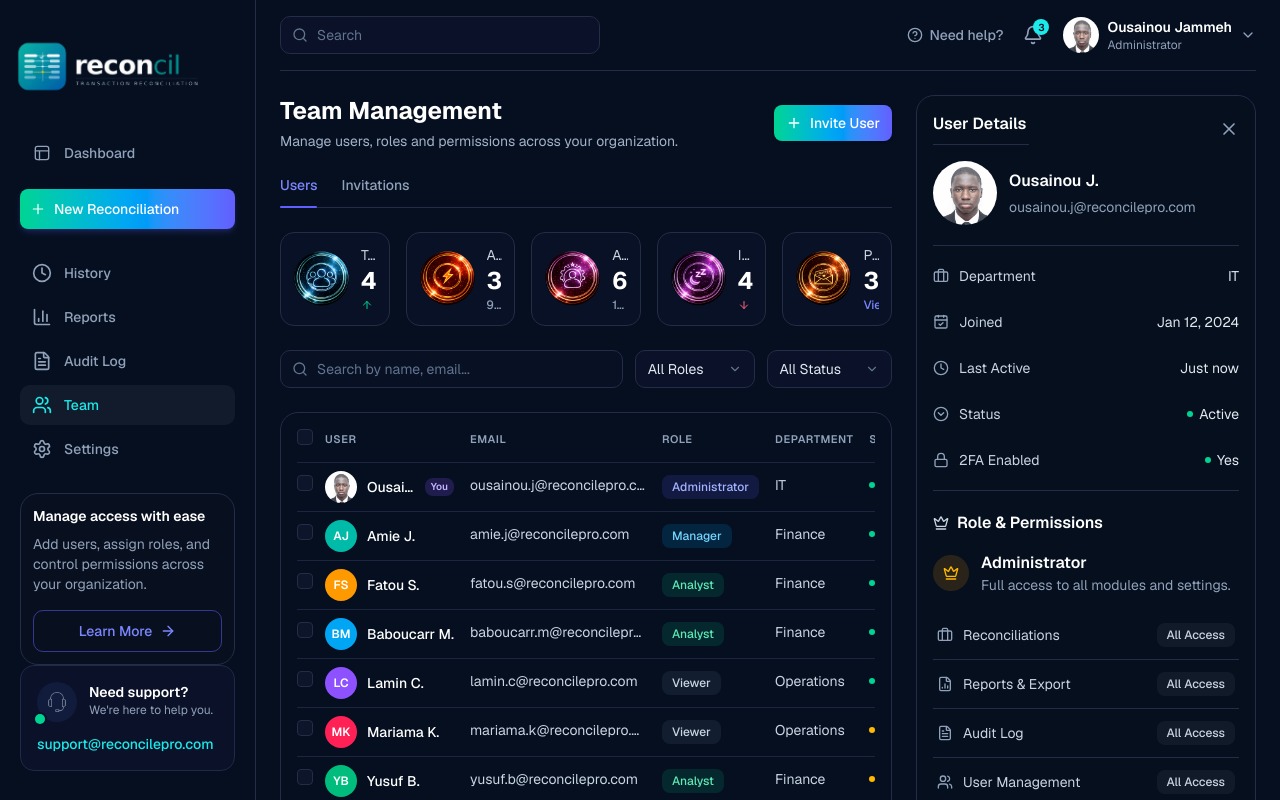
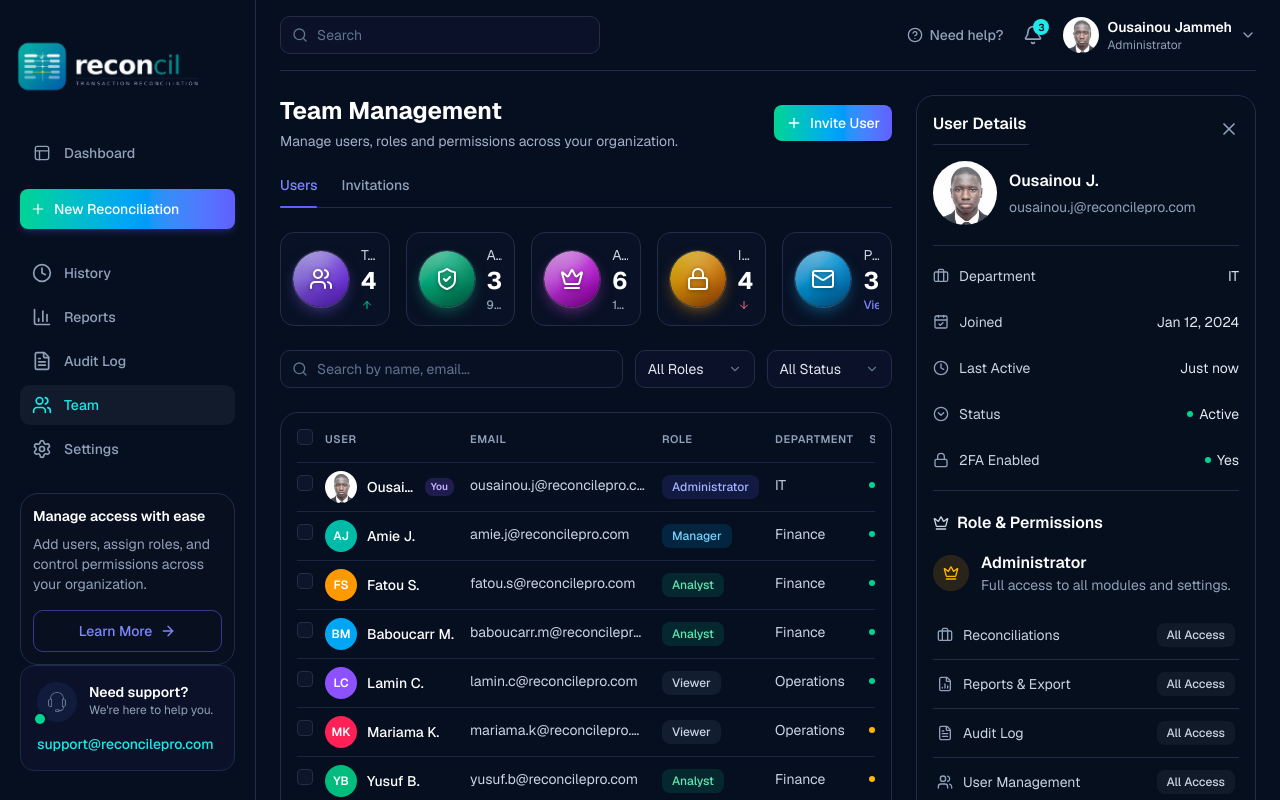
Before and after one commit to ousainoubsj/recon-frontend, a Next.js app: page /dashboard/team in a window 1280 px wide. Built offline with nearby package versions, Linux system fonts and the light colour scheme.

Commit message:
Refactor dashboard components to use icon components and improve styling

```diff
--- a/components/dashboard/AuditStats.tsx
+++ b/components/dashboard/AuditStats.tsx
@@ -1,5 +1,4 @@
-import Image from 'next/image'
-import { ArrowUp } from 'lucide-react'
+import { ArrowUp, Activity, ShieldCheck, AlertTriangle, Users } from 'lucide-react'
 import { TruncateTooltip } from '@/components/ui/truncate-tooltip'
 
 type Sub = { kind: 'trend'; value: string } | { kind: 'plain'; text: string; colorClassName: string }
@@ -7,31 +6,41 @@ type Sub = { kind: 'trend'; value: string } | { kind: 'plain'; text: string; col
 const stats: {
   label: string
   value: string
-  icon: string
+  Icon: typeof Activity
+  gradient: string
+  glow: string
   sub: Sub
 }[] = [
   {
     label: 'Total Activities',
     value: '12,842',
-    icon: '/icons/total-activities.png',
+    Icon: Activity,
+    gradient: 'from-violet-300 via-violet-500 to-violet-700',
+    glow: 'shadow-[0_6px_16px_-4px_rgba(139,92,246,0.55)]',
     sub: { kind: 'trend', value: '18.7%' },
   },
   {
     label: 'Successful Activities',
     value: '11,256',
-    icon: '/icons/success.png',
+    Icon: ShieldCheck,
+    gradient: 'from-emerald-300 via-emerald-500 to-emerald-700',
+    glow: 'shadow-[0_6px_16px_-4px_rgba(16,185,129,0.55)]',
     sub: { kind: 'plain', text: '87.6% of total', colorClassName: 'text-slate-400' },
   },
   {
     label: 'Failed Activities',
     value: '286',
-    icon: '/icons/failed.png',
+    Icon: AlertTriangle,
+    gradient: 'from-amber-300 via-amber-500 to-amber-700',
+    glow: 'shadow-[0_6px_16px_-4px_rgba(245,158,11,0.55)]',
     sub: { kind: 'plain', text: '2.2% of total', colorClassName: 'text-rose-400' },
   },
   {
     label: 'Unique Users',
     value: '42',
-    icon: '/icons/unique.png',
+    Icon: Users,
+    gradient: 'from-sky-300 via-sky-500 to-sky-700',
+    glow: 'shadow-[0_6px_16px_-4px_rgba(14,165,233,0.55)]',
     sub: { kind: 'trend', value: '7' },
   },
 ]
@@ -39,11 +48,14 @@ const stats: {
 export default function AuditStats() {
   return (
     <div className="grid grid-cols-1 gap-4 sm:grid-cols-2 xl:grid-cols-4">
-      {stats.map(({ label, value, icon, sub }) => (
+      {stats.map(({ label, value, Icon, gradient, glow, sub }) => (
         <div key={label} className="flex items-center gap-3 rounded-xl border border-[#232D47] bg-[#0D152A]/50 p-3">
-          <div className="relative h-14 w-14 shrink-0 overflow-visible">
-            <Image src={icon} alt="" width={64} height={64} className="h-full w-full scale-140 object-contain" />
-          </div>
+          <span className={`relative flex h-14 w-14 shrink-0 items-center justify-center overflow-hidden rounded-full ring-1 ring-white/15 ${glow}`}>
+            <span className={`pointer-events-none absolute inset-0 rounded-full bg-linear-to-br ${gradient} opacity-80`} />
+            <span className="pointer-events-none absolute -top-3 left-1/2 h-8 w-10 -translate-x-1/2 rounded-full bg-white/30 blur-md" />
+            <span className="pointer-events-none absolute inset-0 rounded-full bg-linear-to-t from-black/20 via-transparent to-transparent" />
+            <Icon className="relative h-6 w-6 text-white drop-shadow-[0_1px_2px_rgba(0,0,0,0.45)]" strokeWidth={2} />
+          </span>
           <div className="min-w-0">
             <TruncateTooltip as="p" className="truncate text-sm text-slate-300" tooltip={label}>
               {label}
--- a/components/dashboard/HistoryStats.tsx
+++ b/components/dashboard/HistoryStats.tsx
@@ -1,5 +1,4 @@
-import Image from 'next/image'
-import { ArrowDown, ArrowUp } from 'lucide-react'
+import { ArrowDown, ArrowUp, GitCompareArrows, Percent, Banknote, Receipt } from 'lucide-react'
 import { TruncateTooltip } from '@/components/ui/truncate-tooltip'
 
 const stats = [
@@ -8,39 +7,50 @@ const stats = [
     value: '128',
     trend: '18.7%',
     trendUp: true,
-    icon: '/icons/total-recon.png',
+    Icon: GitCompareArrows,
+    gradient: 'from-violet-300 via-violet-500 to-violet-700',
+    glow: 'shadow-[0_6px_16px_-4px_rgba(139,92,246,0.55)]',
   },
   {
     label: 'Average Match Rate',
     value: '97.42%',
     trend: '1.63%',
     trendUp: true,
-    icon: '/icons/avg-matched.png',
+    Icon: Percent,
+    gradient: 'from-emerald-300 via-emerald-500 to-emerald-700',
+    glow: 'shadow-[0_6px_16px_-4px_rgba(16,185,129,0.55)]',
   },
   {
     label: 'Total Break Value',
     value: '$1,245,750.32',
     trend: '12.4%',
     trendUp: false,
-    icon: '/icons/total-break.png',
+    Icon: Banknote,
+    gradient: 'from-rose-300 via-rose-500 to-rose-700',
+    glow: 'shadow-[0_6px_16px_-4px_rgba(244,63,94,0.55)]',
   },
   {
     label: 'Total Transactions',
     value: '24.8M',
     trend: '23.5%',
     trendUp: true,
-    icon: '/icons/total-transaction.png',
+    Icon: Receipt,
+    gradient: 'from-sky-300 via-sky-500 to-sky-700',
+    glow: 'shadow-[0_6px_16px_-4px_rgba(14,165,233,0.55)]',
   },
 ]
 
 export default function HistoryStats() {
   return (
     <div className="grid grid-cols-1 gap-4 sm:grid-cols-2 xl:grid-cols-4">
-      {stats.map(({ label, value, trend, trendUp, icon }) => (
+      {stats.map(({ label, value, trend, trendUp, Icon, gradient, glow }) => (
         <div key={label} className="flex items-center gap-3 rounded-xl border border-[#232D47] bg-[#0D152A]/50 p-3">
-          <div className="relative h-16 w-16 shrink-0 overflow-visible">
-            <Image src={icon} alt="" width={64} height={64} className="h-full w-full scale-170 object-contain" />
-          </div>
+          <span className={`relative flex h-14 w-14 shrink-0 items-center justify-center overflow-hidden rounded-full ring-1 ring-white/15 ${glow}`}>
+            <span className={`pointer-events-none absolute inset-0 rounded-full bg-linear-to-br ${gradient} opacity-80`} />
+            <span className="pointer-events-none absolute -top-3 left-1/2 h-8 w-10 -translate-x-1/2 rounded-full bg-white/30 blur-md" />
+            <span className="pointer-events-none absolute inset-0 rounded-full bg-linear-to-t from-black/20 via-transparent to-transparent" />
+            <Icon className="relative h-6 w-6 text-white drop-shadow-[0_1px_2px_rgba(0,0,0,0.45)]" strokeWidth={2} />
+          </span>
           <div className="min-w-0">
             <TruncateTooltip as="p" className="truncate text-sm text-slate-300" tooltip={label}>
               {label}
--- a/components/dashboard/StatsOverview.tsx
+++ b/components/dashboard/StatsOverview.tsx
@@ -1,5 +1,4 @@
-import Image from 'next/image'
-import { ArrowDown, ArrowUp } from 'lucide-react'
+import { ArrowDown, ArrowUp, GitCompareArrows, Percent, Unlink2, Banknote } from 'lucide-react'
 
 const stats = [
   {
@@ -7,38 +6,51 @@ const stats = [
     value: '128',
     trend: '18.6%',
     trendUp: true,
-    icon: '/icons/total-reconciliation.png',
+    Icon: GitCompareArrows,
+    gradient: 'from-violet-300 via-violet-500 to-violet-700',
+    glow: 'shadow-[0_6px_16px_-4px_rgba(139,92,246,0.55)]',
   },
   {
     label: 'Match Rate (Avg.)',
     value: '98.64%',
     trend: '2.37%',
     trendUp: true,
-    icon: '/icons/match-rate-2.png',
+    Icon: Percent,
+    gradient: 'from-emerald-300 via-emerald-500 to-emerald-700',
+    glow: 'shadow-[0_6px_16px_-4px_rgba(16,185,129,0.55)]',
   },
   {
     label: 'Unmatched Transactions',
     value: '2,451',
     trend: '12.4%',
     trendUp: false,
-    icon: '/icons/unmatched-2.png',
+    Icon: Unlink2,
+    gradient: 'from-amber-300 via-amber-500 to-amber-700',
+    glow: 'shadow-[0_6px_16px_-4px_rgba(245,158,11,0.55)]',
   },
   {
     label: 'Total Break Value',
     value: '$245,430.75',
     trend: '8.7%',
     trendUp: false,
-    icon: '/icons/break-value-2.png',
+    Icon: Banknote,
+    gradient: 'from-rose-300 via-rose-500 to-rose-700',
+    glow: 'shadow-[0_6px_16px_-4px_rgba(244,63,94,0.55)]',
   },
 ]
 
 export default function StatsOverview() {
   return (
     <div className="grid grid-cols-1 gap-4 sm:grid-cols-2 xl:grid-cols-4">
-      {stats.map(({ label, value, trend, trendUp, icon }) => (
+      {stats.map(({ label, value, trend, trendUp, Icon, gradient, glow }) => (
         <div key={label} className="flex items-center gap-2.5 rounded-2xl border border-[#232D47] bg-[#0D152A]/50 p-4">
-          <span className="relative h-15 w-15 shrink-0 overflow-visible">
-            <Image src={icon} alt="" width={64} height={64} className="h-full w-full scale-140 object-contain" />
+          <span
+            className={`relative flex h-14 w-14 shrink-0 items-center justify-center overflow-hidden rounded-full ring-1 ring-white/15 ${glow}`}
+          >
+            <span className={`pointer-events-none absolute inset-0 rounded-full bg-linear-to-br ${gradient} opacity-80`} />
+            <span className="pointer-events-none absolute -top-3 left-1/2 h-8 w-10 -translate-x-1/2 rounded-full bg-white/30 blur-md" />
+            <span className="pointer-events-none absolute inset-0 rounded-full bg-linear-to-t from-black/20 via-transparent to-transparent" />
+            <Icon className="relative h-6 w-6 text-white drop-shadow-[0_1px_2px_rgba(0,0,0,0.45)]" strokeWidth={2} />
           </span>
           <div>
             <p className="text-sm text-slate-400">{label}</p>
--- a/components/dashboard/TeamStats.tsx
+++ b/components/dashboard/TeamStats.tsx
@@ -1,6 +1,5 @@
-import Image from 'next/image'
 import Link from 'next/link'
-import { ArrowDown, ArrowRight, ArrowUp } from 'lucide-react'
+import { ArrowDown, ArrowRight, ArrowUp, Users, ShieldCheck, Crown, Lock, Mail } from 'lucide-react'
 import { TruncateTooltip } from '@/components/ui/truncate-tooltip'
 
 type Sub =
@@ -11,37 +10,49 @@ type Sub =
 const stats: {
   label: string
   value: string
-  icon: string
+  Icon: typeof Users
+  gradient: string
+  glow: string
   sub: Sub
 }[] = [
   {
     label: 'Total Users',
     value: '42',
-    icon: '/icons/total-users-2.png',
+    Icon: Users,
+    gradient: 'from-violet-300 via-violet-500 to-violet-700',
+    glow: 'shadow-[0_6px_16px_-4px_rgba(139,92,246,0.55)]',
     sub: { kind: 'trend', direction: 'up', value: '8', suffix: 'new this month' },
   },
   {
     label: 'Active Users',
     value: '38',
-    icon: '/icons/active-users-2.png',
+    Icon: ShieldCheck,
+    gradient: 'from-emerald-300 via-emerald-500 to-emerald-700',
+    glow: 'shadow-[0_6px_16px_-4px_rgba(16,185,129,0.55)]',
     sub: { kind: 'plain', text: '90.5% of total', colorClassName: 'text-slate-400' },
   },
   {
     label: 'Administrators',
     value: '6',
-    icon: '/icons/admin.png',
+    Icon: Crown,
+    gradient: 'from-fuchsia-300 via-fuchsia-500 to-fuchsia-700',
+    glow: 'shadow-[0_6px_16px_-4px_rgba(217,70,239,0.55)]',
     sub: { kind: 'plain', text: '14.3% of total', colorClassName: 'text-slate-400' },
   },
   {
     label: 'Inactive Users',
     value: '4',
-    icon: '/icons/inactive-users-2.png',
+    Icon: Lock,
+    gradient: 'from-amber-300 via-amber-500 to-amber-700',
+    glow: 'shadow-[0_6px_16px_-4px_rgba(245,158,11,0.55)]',
     sub: { kind: 'trend', direction: 'down', value: '2', suffix: 'deactivated' },
   },
   {
     label: 'Pending Invites',
     value: '3',
-    icon: '/icons/invites.png',
+    Icon: Mail,
+    gradient: 'from-sky-300 via-sky-500 to-sky-700',
+    glow: 'shadow-[0_6px_16px_-4px_rgba(14,165,233,0.55)]',
     sub: { kind: 'link', text: 'View invites' },
   },
 ]
@@ -49,11 +60,14 @@ const stats: {
 export default function TeamStats() {
   return (
     <div className="grid grid-cols-1 gap-4 sm:grid-cols-2 xl:grid-cols-5">
-      {stats.map(({ label, value, icon, sub }) => (
+      {stats.map(({ label, value, Icon, gradient, glow, sub }) => (
         <div key={label} className="flex items-center gap-3 rounded-xl border border-[#232D47] bg-[#0D152A]/50 p-3">
-          <div className="relative h-14 w-14 shrink-0 overflow-visible">
-            <Image src={icon} alt="" width={64} height={64} className="h-full w-full scale-140 object-contain" />
-          </div>
+          <span className={`relative flex h-14 w-14 shrink-0 items-center justify-center overflow-hidden rounded-full ring-1 ring-white/15 ${glow}`}>
+            <span className={`pointer-events-none absolute inset-0 rounded-full bg-linear-to-br ${gradient} opacity-80`} />
+            <span className="pointer-events-none absolute -top-3 left-1/2 h-8 w-10 -translate-x-1/2 rounded-full bg-white/30 blur-md" />
+            <span className="pointer-events-none absolute inset-0 rounded-full bg-linear-to-t from-black/20 via-transparent to-transparent" />
+            <Icon className="relative h-6 w-6 text-white drop-shadow-[0_1px_2px_rgba(0,0,0,0.45)]" strokeWidth={2} />
+          </span>
           <div className="min-w-0">
             <TruncateTooltip as="p" className="truncate text-sm text-slate-300" tooltip={label}>
               {label}
```
